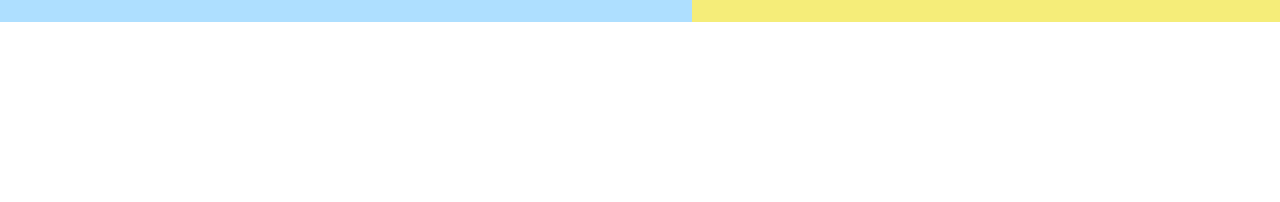
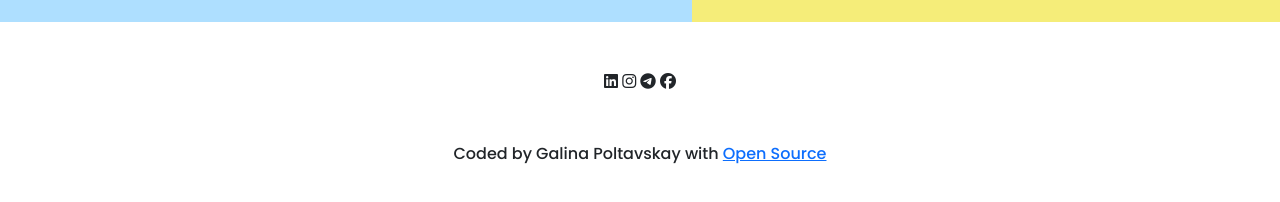
Before and after one commit to Poltavskay/portfolio-project, a plain HTML site: page index.html in a window 1280 px wide. Shown: the part 2451-2653 px from the top of the page. Before the commit the page ends 2521 px from the top, so only its background shows below. Drawn offline with nearby package versions, Linux system fonts and the light colour scheme.

Commit message:
Added the footer

```diff
--- a/index.html
+++ b/index.html
@@ -88,5 +88,22 @@
        </div>
     </div>
     </div>
+    <footer class="footer-content">
+      <div class=" text-center mb-5 icon">
+       <i class="fa-brands fa-linkedin"></i>
+        <i class="fa-brands fa-instagram"></i>
+        <i class="fa-brands fa-telegram"></i>
+        <i class="fa-brands fa-facebook"></i>
+        </div>
+        <div>
+          <p>
+              <div class=" text-center mb-5">
+            Coded by Galina Poltavskay with
+            <a href="https://github.com/Poltavskay/portfolio-project"
+            >Open Source</a>
+          </p>
+        </div>
+
+    </footer>
   </body>
 </html>
```
